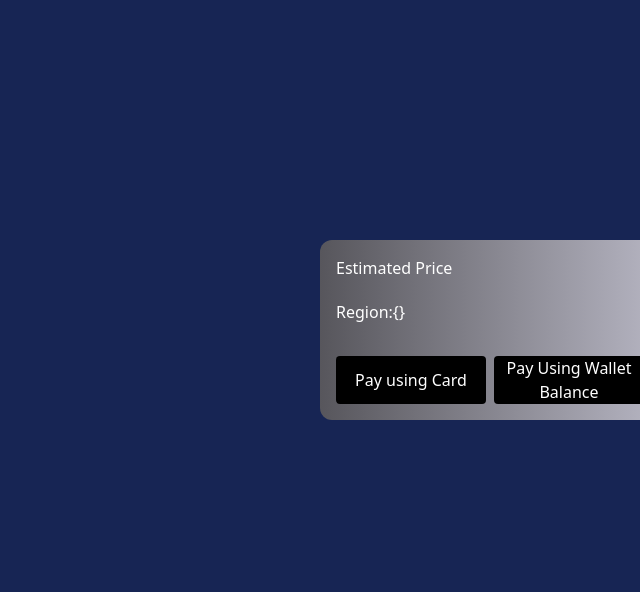
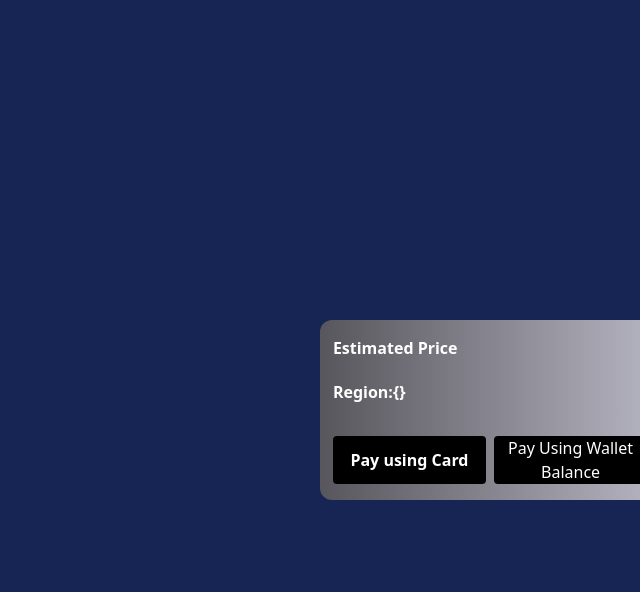
Before and after one commit to TheLubricator/bashpo_main, a Flask app: template templates/cart.html in a window 1320 px wide. Shown: the part 350-942 px from the top of the page, without its empty margins (680-1320 px from the left). Run offline with Flask 3, Linux system fonts and the light colour scheme; the template is opened without the code that fills it, so the values that code supplies are empty; some libraries are stand-ins or nearby versions.

Commit message:
Add files via upload

```diff
--- a/templates/cart.html
+++ b/templates/cart.html
@@ -157,8 +157,11 @@
                 </div>
             </form>
         </div>
-        <div class="flex justify-center items-center flex-2 w-full">
-            <div class="gap-1- relative h-[auto] lg:w-[1200px]" id="SortingTest"> <!-- Set parent as relative -->
+        <div class="absolute">
+
+        </div>
+        <div class="relative mt-[10rem] flex justify-center items-center flex-col">
+            <div class="gap-1 box border-0  h-[auto] lg:w-[1200px]" id="SortingTest"> <!-- Set parent as relative -->
                 {% for games in game_list %}
 
                 <div
@@ -169,7 +172,7 @@
                         <div class="ml-5">
                             <h1 class="text-xl font-bold text-white">{{games[0]}}</h1>
 
-                            <p class="text-semibold italic">Game price set to main price
+                            <p class="font-semibold italic">Game price set to main price
                                 <br>
                                 as the sell period has ended.
                             </p>
@@ -205,12 +208,12 @@
                 <div class="absolute top-7 right-[-5rem] mt-5">
                     <div
                         class="box rounded-xl bg-gradient-to-r from-[#57565C] to-[#B6B5C2] rounded-xl lg:h-[180px] w-[340px] grid items-center justify-around">
-                        <div class="text-white grid gap-5 justify-between">
+                        <div class="text-white font-semibold grid gap-5 justify-between">
                             <h1>Estimated Price</h1>
                             <h1>Region:{}</h1>
                         </div>
                         <div class="flex gap-2">
-                            <button class="w-full text-white h-12 bg-black rounded hover:bg-gray-400">Pay using
+                            <button class="w-full font-semibold text-white h-12 bg-black rounded hover:bg-gray-400">Pay using
                                 Card</button>
                             <button class="w-full text-white h-12 bg-black rounded hover:bg-gray-400">Pay Using Wallet
                                 Balance</button>
```
